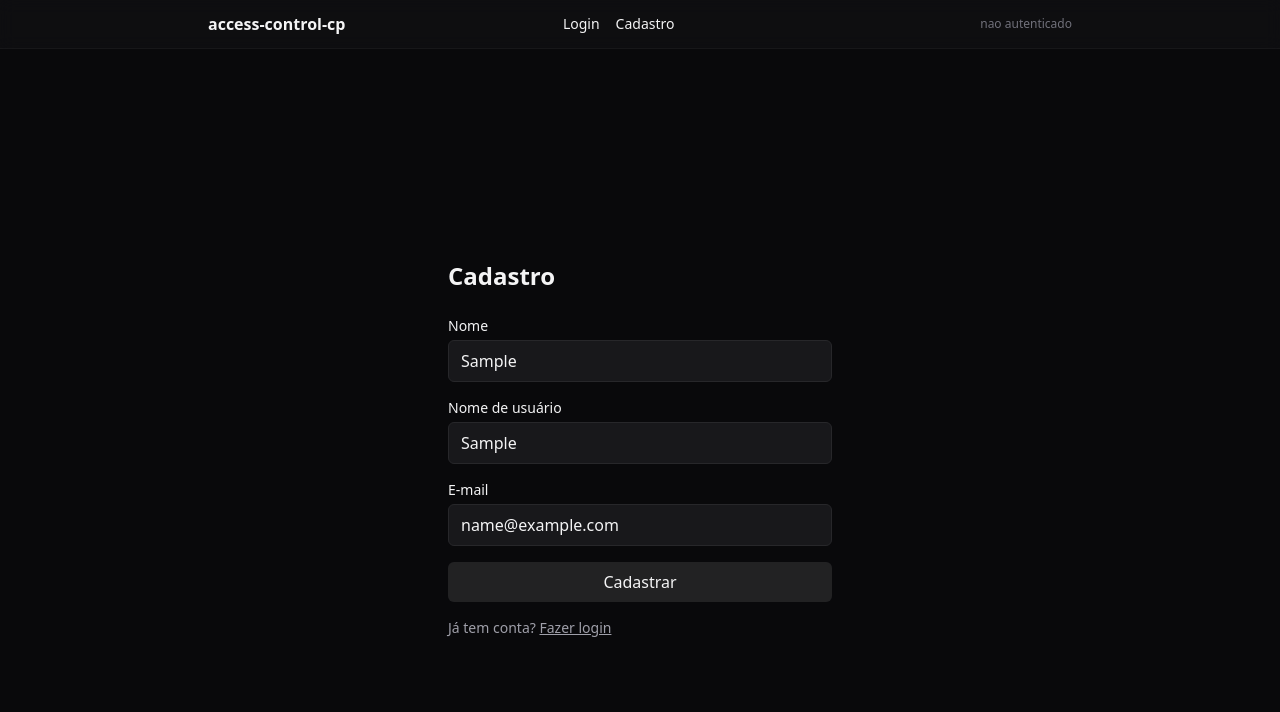
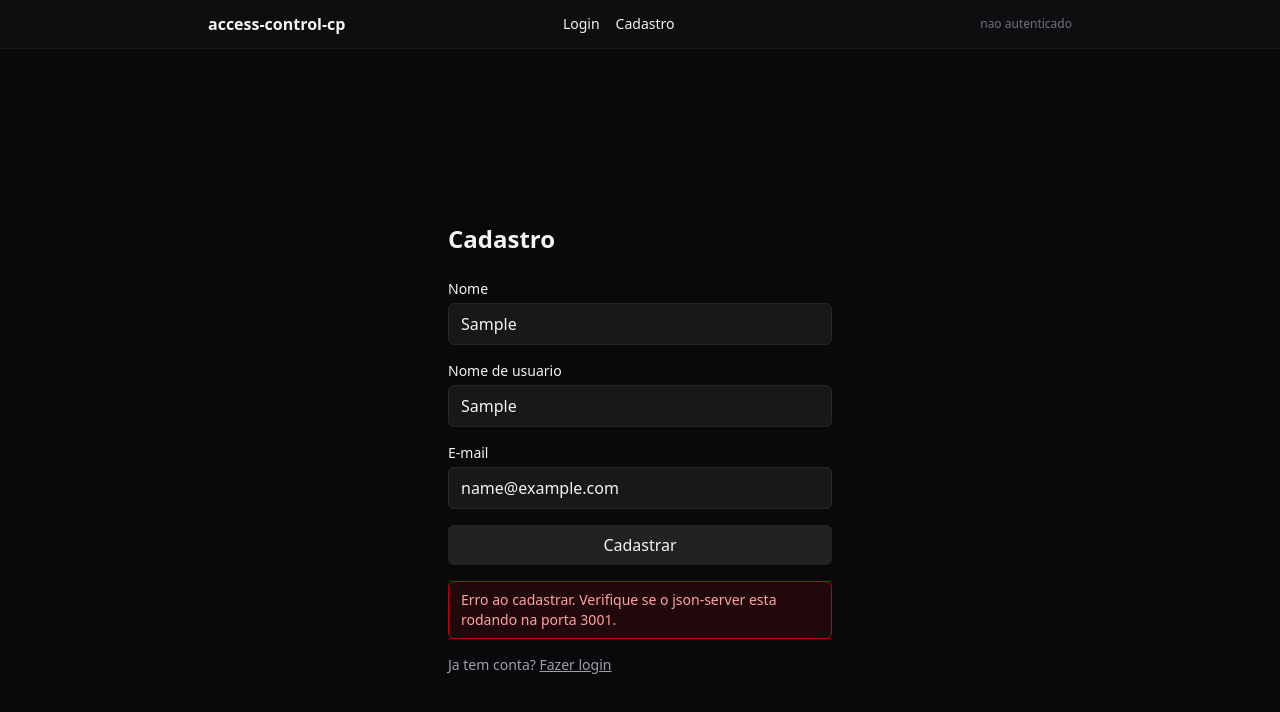
Before and after one commit to leojp04/Cp5-Front, a React app in the folder access-control-cp/: page /cadastro in a window 1280 px wide. Both pictures are taken after typing "Sample", "Sample", "name@example.com" into the empty fields and a click on the button "Cadastrar". Shown: the top 712 px of the page. Built offline with nearby package versions, Linux system fonts and the light colour scheme; no server answers; the HTML template or start-up script is replaced by a standard one.

Commit message:
feat(signup): feedback inline de sucesso/erro no cadastro (sem alert)

```diff
--- a/access-control-cp/src/pages/cadastro.tsx
+++ b/access-control-cp/src/pages/cadastro.tsx
@@ -1,18 +1,20 @@
+import { useState } from "react";
 import { useForm } from "react-hook-form";
 import { z } from "zod";
 import { zodResolver } from "@hookform/resolvers/zod";
-import { Link, useNavigate } from "react-router-dom";
+import { Link } from "react-router-dom";
 import { createUsuario, existsDuplicate } from "../services/usuarios";
 
 const schema = z.object({
   nome: z.string().min(3, "Informe seu nome completo"),
-  nomeUsuario: z.string().min(3, "Escolha um nome de usuário (mín. 3)"),
-  email: z.string().email("E-mail inválido"),
+  nomeUsuario: z.string().min(3, "Escolha um nome de usuario (min. 3)"),
+  email: z.string().email("E-mail invalido"),
 });
 type FormData = z.infer<typeof schema>;
 
 export default function Cadastro() {
-  const navigate = useNavigate();
+  const [successMessage, setSuccessMessage] = useState("");
+  const [submitError, setSubmitError] = useState("");
 
   const {
     register,
@@ -26,13 +28,16 @@ export default function Cadastro() {
   });
 
   const onSubmit = async (data: FormData) => {
+    setSuccessMessage("");
+    setSubmitError("");
+
     try {
       const dup = await existsDuplicate(data.nomeUsuario, data.email);
       if (dup?.nomeUsuario) {
-        setError("nomeUsuario", { message: "Este nome de usuário já está em uso." });
+        setError("nomeUsuario", { message: "Este nome de usuario ja esta em uso." });
       }
       if (dup?.email) {
-        setError("email", { message: "Este e-mail já está cadastrado." });
+        setError("email", { message: "Este e-mail ja esta cadastrado." });
       }
       if (dup?.nomeUsuario || dup?.email) return;
 
@@ -43,11 +48,10 @@ export default function Cadastro() {
       });
 
       reset();
-      alert("Cadastro realizado! Faça login para continuar.");
-      navigate("/login", { replace: true });
+      setSuccessMessage("Cadastro realizado! Voce ja pode fazer login.");
     } catch (err) {
       console.error("Erro no cadastro:", err);
-      alert("Erro ao cadastrar. Verifique se o json-server está rodando na porta 3001.");
+      setSubmitError("Erro ao cadastrar. Verifique se o json-server esta rodando na porta 3001.");
     }
   };
 
@@ -69,7 +73,7 @@ export default function Cadastro() {
           </div>
 
           <div>
-            <label className="block text-sm mb-1">Nome de usuário</label>
+            <label className="block text-sm mb-1">Nome de usuario</label>
             <input
               className="w-full rounded-md border border-zinc-800 bg-zinc-900 px-3 py-2 outline-none focus:ring-2 focus:ring-zinc-700"
               placeholder="ex.: maria.silva"
@@ -102,8 +106,20 @@ export default function Cadastro() {
           </button>
         </form>
 
+        {successMessage && (
+          <div className="mt-4 rounded-md border border-emerald-700 bg-emerald-950/40 px-3 py-2 text-sm text-emerald-300">
+            {successMessage} <Link to="/login" className="underline">Ir para login</Link>
+          </div>
+        )}
+
+        {submitError && (
+          <div className="mt-4 rounded-md border border-red-700 bg-red-950/40 px-3 py-2 text-sm text-red-300">
+            {submitError}
+          </div>
+        )}
+
         <p className="text-sm text-zinc-400 mt-4">
-          Já tem conta? <Link to="/login" className="underline">Fazer login</Link>
+          Ja tem conta? <Link to="/login" className="underline">Fazer login</Link>
         </p>
       </div>
     </main>
```
